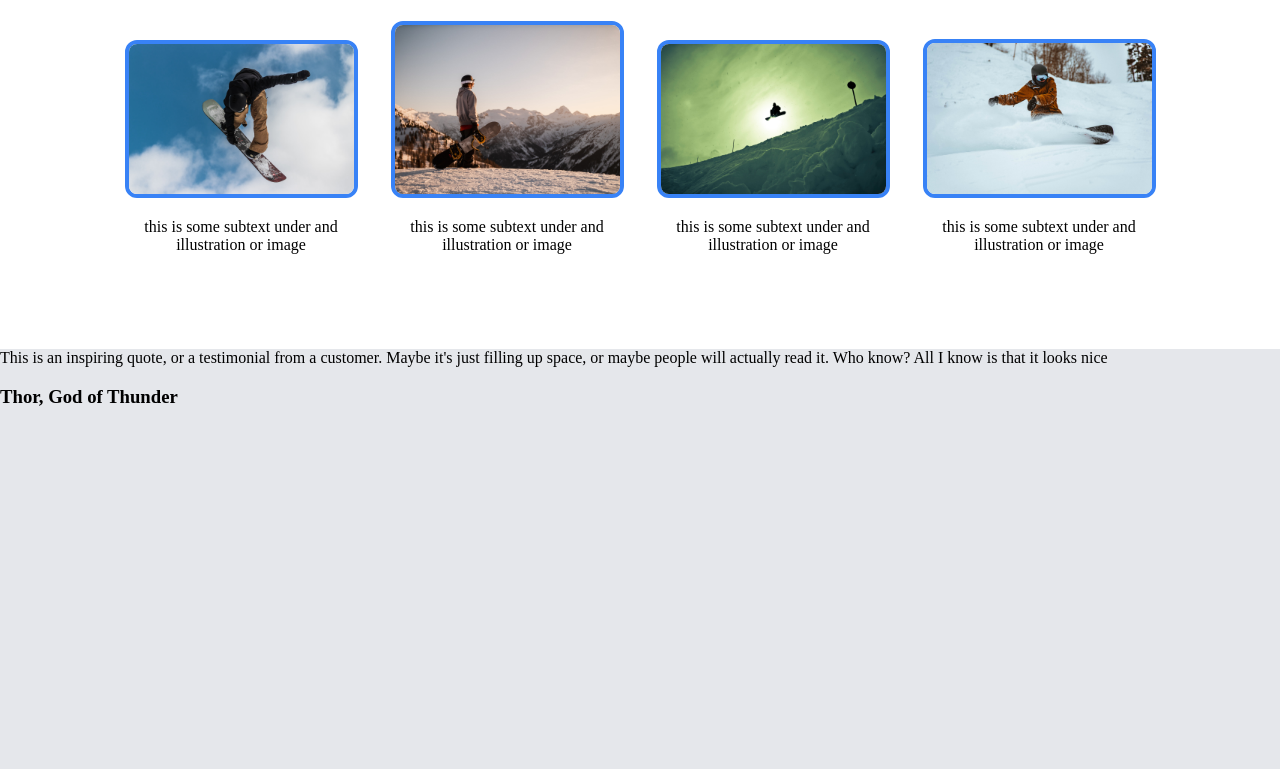
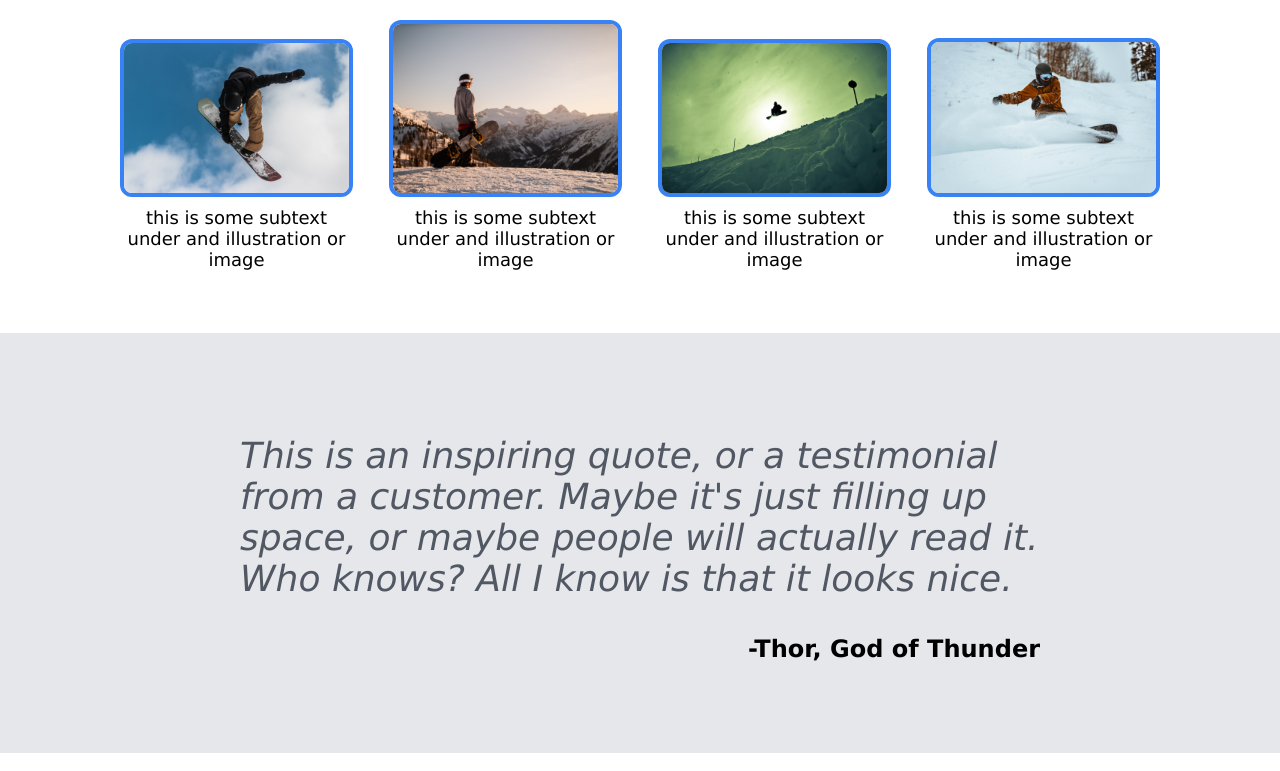
Before and after one commit to YaBers/odin-landing-page, a plain HTML site: page index.html in a window 1280 px wide. Shown: the part 619-1390 px from the top of the page. Drawn offline with Linux system fonts and the light colour scheme.

Commit message:
complete quote section

```diff
--- a/index.html
+++ b/index.html
@@ -61,13 +61,16 @@
         </div>
       </div>
     </div>
-    <div class="quote-container">
-      <p class="quote">
-        This is an inspiring quote, or a testimonial from a customer. Maybe it's
-        just filling up space, or maybe people will actually read it. Who know?
-        All I know is that it looks nice
-      </p>
-      <h3 class="quote-credit">Thor, God of Thunder</h3>
+    <div class="quote-section">
+
+        <div class="quote-container">
+            <p class="quote">
+                This is an inspiring quote, or a testimonial from a customer. Maybe it's
+                just filling up space, or maybe people will actually read it. Who knows?
+                All I know is that it looks nice.
+            </p>
+            <h3 class="quote-credit">-Thor, God of Thunder</h3>
+        </div>
     </div>
     <div class="call-container">
       <div class="call-content">
--- a/style.css
+++ b/style.css
@@ -2,6 +2,7 @@ body {
     padding: 0;
     margin: 0;
     width: 100%;
+    font-family: Verdana, Geneva, Tahoma, sans-serif
 }
 
 .hero,
@@ -14,12 +15,18 @@ body {
 }
 
 .content-container,
-.quote-container,
+.quote-section,
 .call-container {
     height: 420px;
 }
-.quote-container {
+.quote-section {
     background-color: #E5E7EB;
+}
+
+.quote-section {
+    display: flex;
+    justify-content: center;
+    align-items: center;
 }
 
 .hero {
@@ -98,6 +105,7 @@ body {
     border-radius: 8px;
     max-height: 400px;
     max-width: 692px;
+    align-self: flex-end;
 }
 
 
@@ -133,13 +141,14 @@ body {
 .image-row {
     display: flex;
     justify-content: center;
-    gap: 16px;
+    gap: 36px;
     align-items: baseline;
 }
 
 .image-row-item {
-    flex: 0 1 250px;
+    flex: 0 1 225px;
     text-align: center;
+    font-size: 18px;
     /* max-width: 150px; */
 }
 
@@ -148,4 +157,26 @@ body {
     height: auto;
     border: #3882F6 4px solid;
     border-radius: 12px;
+    margin-bottom: -12px;
 }
+
+.quote-container {
+    display: flex;
+    flex-direction: column;
+    justify-content: center;
+    align-items: center;
+    max-width: 800px;
+}
+
+.quote {
+    font-size: 36px;
+    font-weight: 50;
+    font-style: italic;
+    color: #515863;
+    margin-bottom: 12px;
+}
+
+.quote-credit {
+    align-self: flex-end;
+    font-size: 24px;
+}
```
